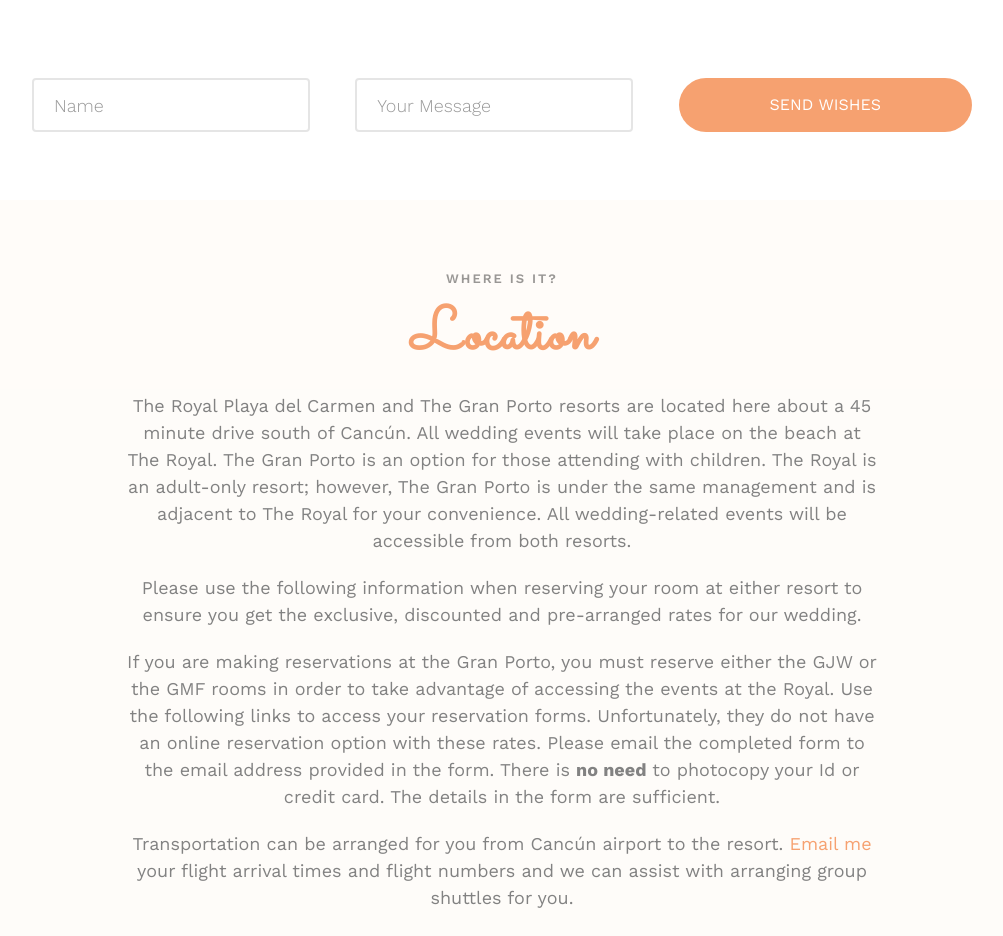
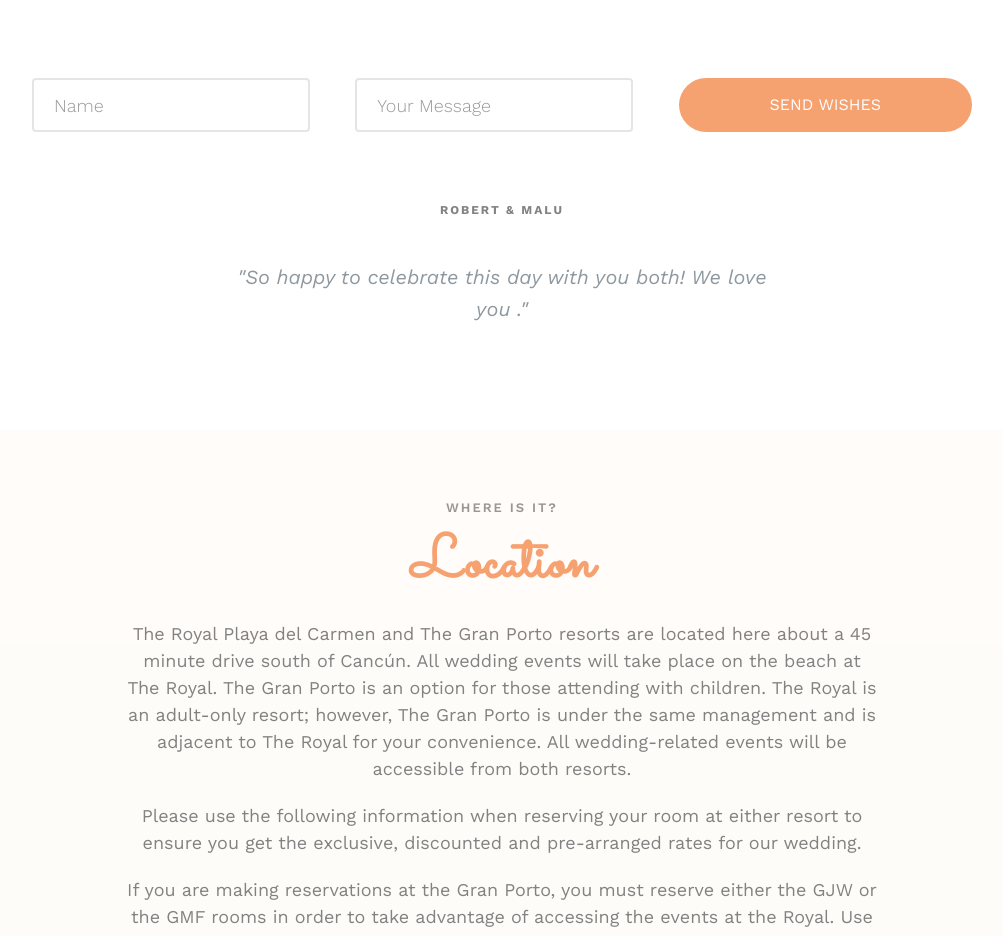
Before and after one commit to kevboutin/ivanaandkevin, a plain HTML site: page index.html in a window 1280 px wide. Shown: the part 5200-6136 px from the top of the page, without its empty margins (138-1141 px from the left). Drawn offline with nearby package versions, Linux system fonts and the light colour scheme; some packages are replaced by stand-ins of ours; a script that the page names is missing; files whose address does not match are found by name.

Commit message:
Adding one real guestbook entry and removing the owl-carousel css style temporarily until there are more than one wish.

```diff
--- a/index.html
+++ b/index.html
@@ -396,32 +396,16 @@
 								</form>
 							</div>
 						</div>
-						<!--
 						<div class="row">
 							<div class="col-md-12 animate-box">
 								<div class="wrap-testimony">
-									<div class="owl-carousel-fullwidth">
+									<div class="owl-carousel-fullwidthFIX">
 										<div class="item">
 											<div class="testimony-slide active text-center">
-												<span>John Doe</span>
+												<span>Robert &amp; Malu</span>
 												<blockquote>
-													<p>"Testing this feature. Love the best wishes feature."</p>
-												</blockquote>
-											</div>
-										</div>
-										<div class="item">
-											<div class="testimony-slide active text-center">
-												<span>Jane Doe</span>
-												<blockquote>
-													<p>"I am testing too. Need more wishes for testing!"</p>
-												</blockquote>
-											</div>
-										</div>
-										<div class="item">
-											<div class="testimony-slide active text-center">
-												<span>John Doe</span>
-												<blockquote>
-													<p>"Ok this is my final test hopefully. Enjoy the site."</p>
+													<p>&quot;So happy to celebrate this day with you both! We love you
+													.&quot;</p>
 												</blockquote>
 											</div>
 										</div>
@@ -429,7 +413,6 @@
 								</div>
 							</div>
 						</div>
-	-->
 					</div>
 				</section>
 			</div>
```
